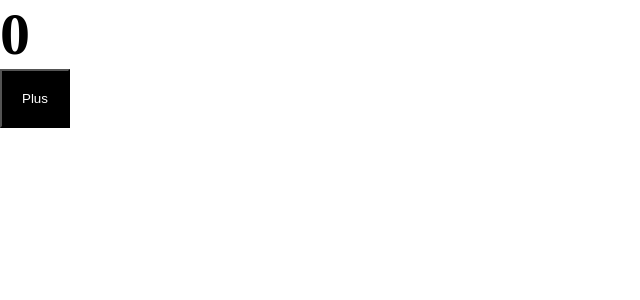
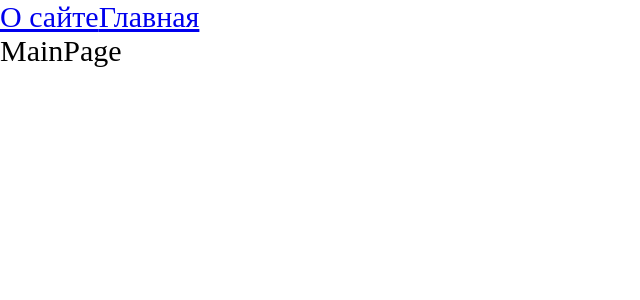
Before and after one commit to SergeyKazarinov/advanced-frontend, a React app: page / in a window 1280 px wide. Shown: the top 300 px of the page, without its empty margins (0-640 px from the left). Built offline with nearby package versions, Linux system fonts and the light colour scheme.

Commit message:
feat(React): add routing and lazy components

```diff
--- a/package.json
+++ b/package.json
@@ -14,6 +14,7 @@
     "@types/node": "^17.0.21",
     "@types/react": "^17.0.39",
     "@types/react-dom": "^17.0.11",
+    "@types/react-router-dom": "^5.3.3",
     "@types/webpack": "^5.28.0",
     "@types/webpack-dev-server": "^4.7.2",
     "css-loader": "^6.6.0",
@@ -31,6 +32,7 @@
   },
   "dependencies": {
     "react": "^17.0.2",
-    "react-dom": "^17.0.2"
+    "react-dom": "^17.0.2",
+    "react-router-dom": "^6.2.1"
   }
 }
--- a/src/components/App.tsx
+++ b/src/components/App.tsx
@@ -1,10 +1,21 @@
-import { Counter } from "./Counter";
+import { Route, Routes } from "react-router-dom";
+import { Link } from "react-router-dom";
+import { AboutPageLazy } from "..//pages/AboutPage/AboutPage.lazy";
+import { MainPageLazy } from "../pages/MainPage/MainPage.lazy";
+import { Suspense } from "react";
 
 
 const App = () => {
   return (
     <div className="app">
-      <Counter />
+      <Link to={'/about'}>О сайте</Link>
+      <Link to={'/'}>Главная</Link>
+      <Suspense fallback={<div>Loading</div>}>
+        <Routes>
+          <Route path={'/about'} element={<AboutPageLazy />}/>
+          <Route path={'/'} element={<MainPageLazy />}/>
+        </Routes>
+      </Suspense>
     </div>
   );
 }
--- a/src/index.tsx
+++ b/src/index.tsx
@@ -1,8 +1,11 @@
 import { render } from "react-dom";
 import './index.scss';
 import App from "./components/App";
+import { BrowserRouter } from "react-router-dom";
 
 render(
-  <App />,
+  <BrowserRouter>
+    <App />
+  </BrowserRouter>,
   document.getElementById('root')
 )
--- /dev/null
+++ b/src/pages/AboutPage/AboutPage.lazy.tsx
@@ -0,0 +1,3 @@
+import { lazy } from 'react';
+
+export const AboutPageLazy = lazy(() => import('./AboutPage'))
--- /dev/null
+++ b/src/pages/AboutPage/AboutPage.tsx
@@ -0,0 +1,7 @@
+const AboutPage = () => {
+  return (
+    <div>AboutPage</div>
+  );
+}
+
+export default AboutPage;
--- /dev/null
+++ b/src/pages/MainPage/MainPage.lazy.tsx
@@ -0,0 +1,3 @@
+import { lazy } from 'react';
+
+export const MainPageLazy = lazy(() => import('./MainPage'))
--- /dev/null
+++ b/src/pages/MainPage/MainPage.tsx
@@ -0,0 +1,10 @@
+
+const MainPage = () => {
+  return (
+    <div>
+      MainPage
+    </div>
+   );
+}
+
+export default MainPage;
```
Also changed, not shown: 2 other files (tests, documents, lock files or other folders).
